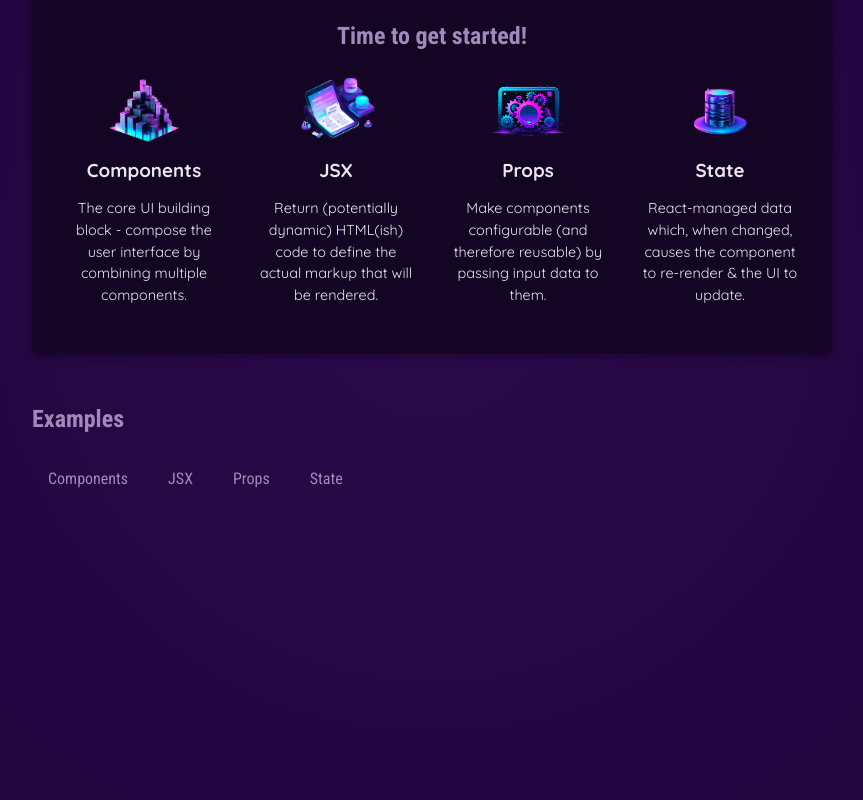
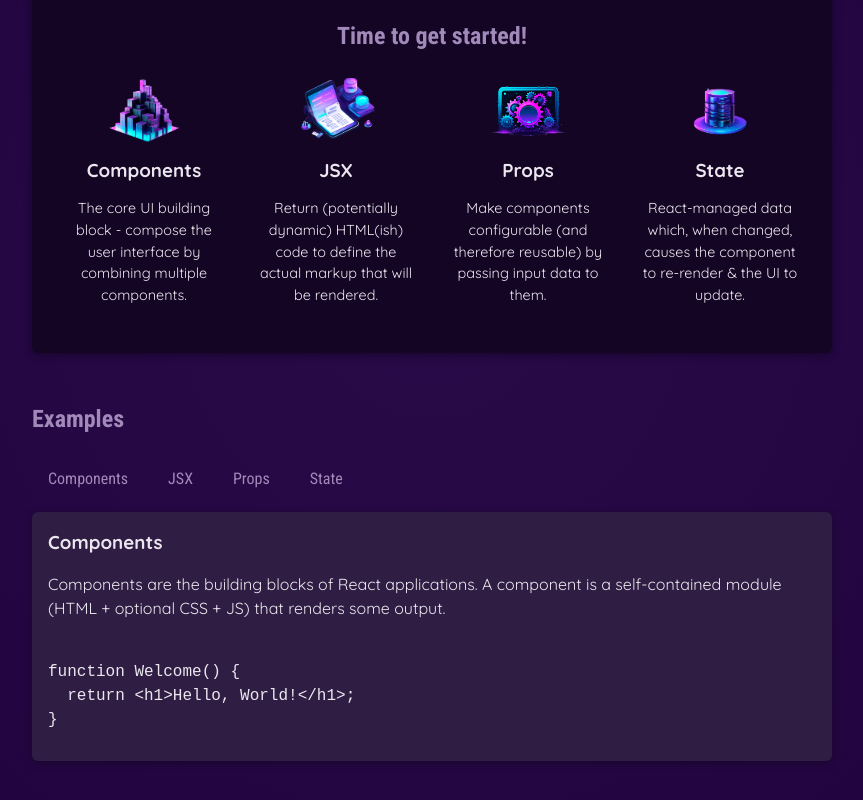
Before and after one commit to IevgenDilevskyi/udemy-react-1, a React (Vite) app: page / in a window 1280 px wide. Shown: the part 346-1146 px from the top of the page, without its empty margins (208-1071 px from the left). Built offline with nearby package versions, Linux system fonts and the light colour scheme.

Commit message:
event handler + useState

```diff
--- a/src/App.jsx
+++ b/src/App.jsx
@@ -1,9 +1,16 @@
+import { useState } from 'react';
 import CoreConcept from './components/CoreConcept';
 import Header from './components/Header/Header';
 import TabButton from './components/TabButton';
-import { CORE_CONCEPTS } from './data'
+import { CORE_CONCEPTS, EXAMPLES } from './data'
 
 function App() {
+
+  const [selectedTopic, setSelectedTopic] = useState('components')
+  function handleSelect(selectedButton) {
+    setSelectedTopic(selectedButton)
+    console.log(selectedButton);
+  }
   return (
     <div>
       <Header />
@@ -20,11 +27,20 @@
         <section id="examples">
           <h2>Examples</h2>
           <menu>
-            <TabButton>Components</TabButton>
-            <TabButton>JSX</TabButton>
-            <TabButton>Props</TabButton>
-            <TabButton>State</TabButton>
+            <TabButton onSelect={() => handleSelect('components')}>Components</TabButton>
+            <TabButton onSelect={() => handleSelect('jsx')}>JSX</TabButton>
+            <TabButton onSelect={() => handleSelect('props')}>Props</TabButton>
+            <TabButton onSelect={() => handleSelect('state')}>State</TabButton>
           </menu>
+          <div id='tab-content'>
+            <h3>{EXAMPLES[selectedTopic].title}</h3>
+            <p>{EXAMPLES[selectedTopic].description}</p>
+            <pre>
+              <code>
+                {EXAMPLES[selectedTopic].code}
+              </code>
+            </pre>
+          </div>
         </section>
       </main>
     </div>
--- a/src/components/TabButton.jsx
+++ b/src/components/TabButton.jsx
@@ -1,7 +1,8 @@
-export default function TabButton({ children }) {
+export default function TabButton({ children, onSelect }) {
+
   return (
     <li>
-      <button>{children}</button>
+      <button onClick={onSelect}>{children}</button>
     </li>
   )
 }
--- a/src/data.js
+++ b/src/data.js
@@ -29,3 +29,54 @@
       'React-managed data which, when changed, causes the component to re-render & the UI to update.',
   },
 ];
+
+export const EXAMPLES = {
+  components: {
+    title: 'Components',
+    description:
+      'Components are the building blocks of React applications. A component is a self-contained module (HTML + optional CSS + JS) that renders some output.',
+    code: `
+function Welcome() {
+  return <h1>Hello, World!</h1>;
+}`,
+  },
+  jsx: {
+    title: 'JSX',
+    description:
+      'JSX is a syntax extension to JavaScript. It is similar to a template language, but it has full power of JavaScript (e.g., it may output dynamic content).',
+    code: `
+<div>
+  <h1>Welcome {userName}</h1>
+  <p>Time to learn React!</p>
+</div>`,
+  },
+  props: {
+    title: 'Props',
+    description:
+      'Components accept arbitrary inputs called props. They are like function arguments.',
+    code: `
+function Welcome(props) {
+  return <h1>Hello, {props.name}</h1>;
+}`,
+  },
+  state: {
+    title: 'State',
+    description:
+      'State allows React components to change their output over time in response to user actions, network responses, and anything else.',
+    code: `
+function Counter() {
+  const [isVisible, setIsVisible] = useState(false);
+
+  function handleClick() {
+    setIsVisible(true);
+  }
+
+  return (
+    <div>
+      <button onClick={handleClick}>Show Details</button>
+      {isVisible && <p>Amazing details!</p>}
+    </div>
+  );
+}`,
+  },
+};
```
